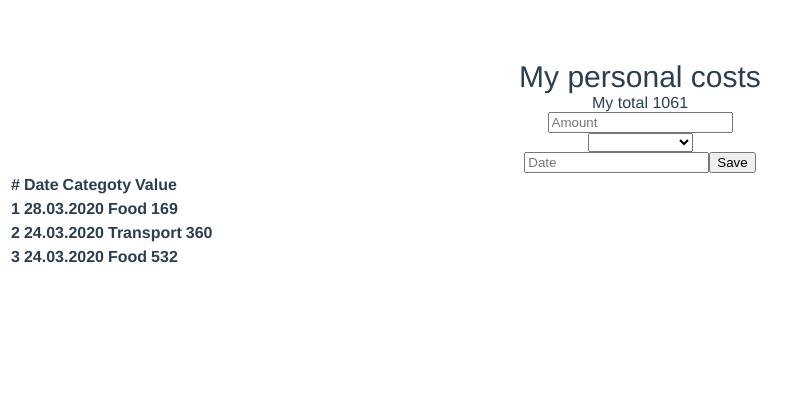
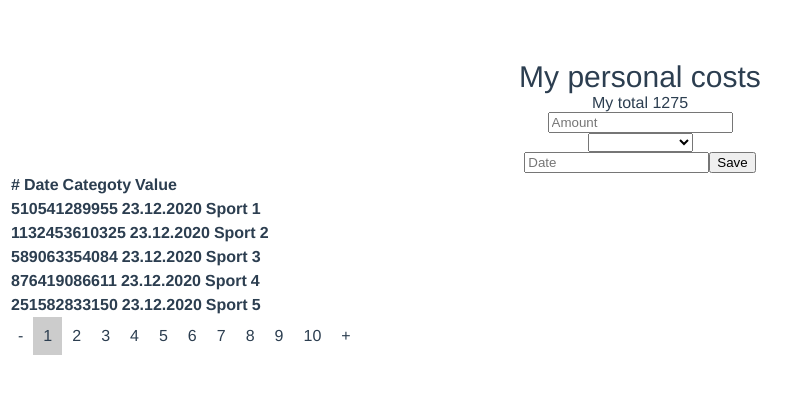
Before and after one commit to Anzhpry/Costs, a Vue app in the folder fp/: page / in a window 1280 px wide. Shown: the top 394 px of the page, without its empty margins (0-812 px from the left). Built offline with nearby package versions, Linux system fonts and the light colour scheme.

Commit message:
Пагинация

```diff
--- a/fp/src/App.vue
+++ b/fp/src/App.vue
@@ -5,8 +5,13 @@
       <div>My total {{ getFPV }}</div>
       <main>
         <AddPaumentForm @addNewPayment="addDate" />
-        <PaymentsDisplay :list="paymentsList" />
-        <ListCosts />
+        <PaymentsDisplay :list="currentElements" />
+        <MyPagination
+          :length="paymentsList.length"
+          :n="n"
+          :cur="cur"
+          @changePage="onChangePage"
+        />
       </main>
     </div>
   </div>
@@ -15,25 +20,34 @@
 <script>
 import PaymentsDisplay from "./components/PaymentsDisplay.vue";
 import AddPaumentForm from "./components/AddPaymentForm.vue";
-import ListCosts from "./components/ListCosts.vue";
-import { mapMutations, mapGetters } from "vuex";
+import MyPagination from "./components/MyPagination.vue";
+import { mapMutations } from "vuex";
 export default {
   name: "App",
   components: {
     PaymentsDisplay,
     AddPaumentForm,
-    ListCosts,
+    MyPagination,
   },
   data() {
-    return {};
+    return {
+      n: 5,
+      cur: 1,
+    };
   },
   computed: {
-    ...mapGetters(["getFullPaymentValue", "getPaymentList"]),
+    /*   ...mapGetters(["getFullPaymentValue", "getPaymentList"]), */
     getFPV() {
       return this.$store.getters.getFullPaymentValue;
     },
     paymentsList() {
       return this.$store.getters.getPaymentList;
+    },
+    currentElements() {
+      return this.paymentsList.slice(
+        this.n * (this.cur - 1),
+        this.n * (this.cur - 1) + this.n
+      );
     },
   },
   methods: {
@@ -61,18 +75,17 @@ export default {
       ];
     },
     addDate(data) {
-      /* this.paymentsList.push(data); */
       this.$store.commit("addDataPaymentsList", data);
+    },
+    onChangePage(p) {
+      this.cur = p;
     },
   },
   created() {
-    /*    this.paymentsList = this.fetchData(); */
     this.setPaymentListData(this.fetchData());
   },
   mounted() {
-    if (!this.paymentsList.length) {
-      this.$store.dispatch("fetchData");
-    }
+    this.$store.dispatch("fetchData");
   },
 };
 </script>
--- a/fp/src/components/ListCosts.vue
+++ /dev/null
@@ -1,20 +0,0 @@
-<template>
-  <div>
-    <!--   <table>
-      <tr>
-        <th>#</th>
-        <th>Date</th>
-        <th>Categoty</th>
-        <th>Value</th>
-        <th></th>
-      </tr>
-    </table> -->
-  </div>
-</template>
-
-<script>
-export default {};
-</script>
-
-<style>
-</style>
--- /dev/null
+++ b/fp/src/components/MyPagination.vue
@@ -0,0 +1,53 @@
+<template>
+  <div :class="[$style.wrp]">
+    <div @click="onClick(cur - 1)">-</div>
+    <div
+      v-for="i in amount"
+      :key="i"
+      @click="onClick(i)"
+      :class="{ [$style.active]: cur === i }"
+    >
+      {{ i }}
+    </div>
+    <div @click="onClick(cur + 1)">+</div>
+  </div>
+</template>
+
+<script>
+export default {
+  name: "MyPagination",
+  props: {
+    length: Number,
+    n: Number,
+    cur: Number,
+  },
+  data() {
+    return {};
+  },
+  computed: {
+    amount() {
+      return Math.ceil(this.length / this.n);
+    },
+  },
+  methods: {
+    onClick(p) {
+      if (p < 1 || p > this.amount) {
+        return;
+      }
+      this.$emit("changePage", p);
+    },
+  },
+};
+</script>
+
+<style module lang="scss">
+.wrp {
+  display: flex;
+  & > div {
+    padding: 10px;
+    &.active {
+      background: #ccc;
+    }
+  }
+}
+</style>
```
